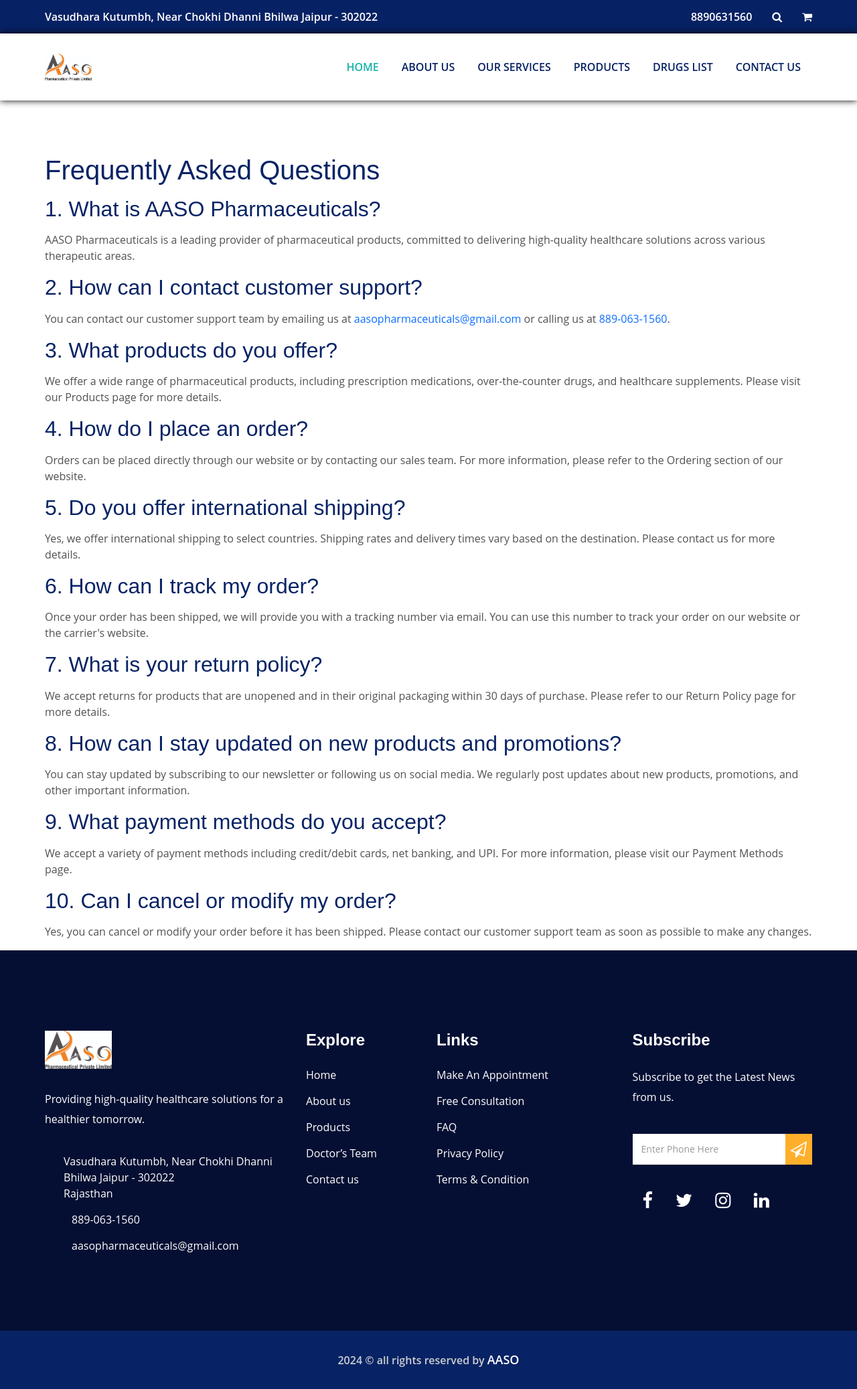
After one commit to ParitoshBarman/aasopharmaceuticals, a Django app: page /faq in a window 1280 px wide. The commit adds this page. Shown: the whole page at 67% size. Run offline with Django 5.2, Linux system fonts and the light colour scheme; some libraries are stand-ins or nearby versions.

Commit message:
added privacy, faq, terms

```diff
--- a/aaso/assoapp/urls.py
+++ b/aaso/assoapp/urls.py
@@ -19,6 +19,9 @@
     path("services", views.services, name='services'),
     path("products", views.products, name='products'),
     path("alldrugs", views.alldrugs, name='alldrugs'),
+    path("privacypolicy", views.privacypolicy, name='privacypolicy'),
+    path("termsconditions", views.termsconditions, name='termsconditions'),
+    path("faq", views.faq, name='faq'),
 
     path("test", views.testfunc, name='testfunc'),
     path("base", views.base, name='base'),
--- a/aaso/assoapp/views.py
+++ b/aaso/assoapp/views.py
@@ -16,6 +16,12 @@
     return render(request,'products.html')
 def alldrugs(request):
     return render(request,'alldrugs.html')
+def privacypolicy(request):
+    return render(request,'privacypolicy.html')
+def termsconditions(request):
+    return render(request,'termsconditions.html')
+def faq(request):
+    return render(request,'faq.html')
 
 def testfunc(request):
     # return HttpResponse('<h1>Welcome to AASO</h1>')
--- a/aaso/templates/base.html
+++ b/aaso/templates/base.html
@@ -185,9 +185,9 @@
                             <ul class="text-foot">
                                 <li><a href="/about#appointmentsec">Make An Appointment</a></li>
                                 <li><a href="#">Free Consultation</a></li>
-                                <li><a href="#">FAQ</a></li>
-                                <li><a href="#">Privacy Policy</a></li>
-                                <li><a href="#">Terms & Condition</a></li>
+                                <li><a href="/faq">FAQ</a></li>
+                                <li><a href="/privacypolicy">Privacy Policy</a></li>
+                                <li><a href="/termsconditions">Terms & Condition</a></li>
                             </ul>
                         </div>
                     </div>
--- /dev/null
+++ b/aaso/templates/faq.html
@@ -0,0 +1,82 @@
+{% extends "base.html" %}
+{% block head %}
+    <title>FAQ - AASO Pharmaceuticals</title>
+{% endblock head %}
+
+{% block body %}
+<section class="faq-section pt-50 pb-50">
+    <div class="container">
+        <h1>Frequently Asked Questions</h1>
+
+        <div class="faq-item">
+            <h2>1. What is AASO Pharmaceuticals?</h2>
+            <p>
+                AASO Pharmaceuticals is a leading provider of pharmaceutical products, committed to delivering high-quality healthcare solutions across various therapeutic areas.
+            </p>
+        </div>
+
+        <div class="faq-item">
+            <h2>2. How can I contact customer support?</h2>
+            <p>
+                You can contact our customer support team by emailing us at <a href="mailto:aasopharmaceuticals@gmail.com">aasopharmaceuticals@gmail.com</a> or calling us at <a href="tel:8890631560">889-063-1560</a>.
+            </p>
+        </div>
+
+        <div class="faq-item">
+            <h2>3. What products do you offer?</h2>
+            <p>
+                We offer a wide range of pharmaceutical products, including prescription medications, over-the-counter drugs, and healthcare supplements. Please visit our Products page for more details.
+            </p>
+        </div>
+
+        <div class="faq-item">
+            <h2>4. How do I place an order?</h2>
+            <p>
+                Orders can be placed directly through our website or by contacting our sales team. For more information, please refer to the Ordering section of our website.
+            </p>
+        </div>
+
+        <div class="faq-item">
+            <h2>5. Do you offer international shipping?</h2>
+            <p>
+                Yes, we offer international shipping to select countries. Shipping rates and delivery times vary based on the destination. Please contact us for more details.
+            </p>
+        </div>
+
+        <div class="faq-item">
+            <h2>6. How can I track my order?</h2>
+            <p>
+                Once your order has been shipped, we will provide you with a tracking number via email. You can use this number to track your order on our website or the carrier's website.
+            </p>
+        </div>
+
+        <div class="faq-item">
+            <h2>7. What is your return policy?</h2>
+            <p>
+                We accept returns for products that are unopened and in their original packaging within 30 days of purchase. Please refer to our Return Policy page for more details.
+            </p>
+        </div>
+
+        <div class="faq-item">
+            <h2>8. How can I stay updated on new products and promotions?</h2>
+            <p>
+                You can stay updated by subscribing to our newsletter or following us on social media. We regularly post updates about new products, promotions, and other important information.
+            </p>
+        </div>
+
+        <div class="faq-item">
+            <h2>9. What payment methods do you accept?</h2>
+            <p>
+                We accept a variety of payment methods including credit/debit cards, net banking, and UPI. For more information, please visit our Payment Methods page.
+            </p>
+        </div>
+
+        <div class="faq-item">
+            <h2>10. Can I cancel or modify my order?</h2>
+            <p>
+                Yes, you can cancel or modify your order before it has been shipped. Please contact our customer support team as soon as possible to make any changes.
+            </p>
+        </div>
+    </div>
+</section>
+{% endblock body %}
```
Also changed, not shown: aaso/templates/privacypolicy.html (added, +55 -0 lines), aaso/templates/termsconditions.html (added, +60 -0 lines).
